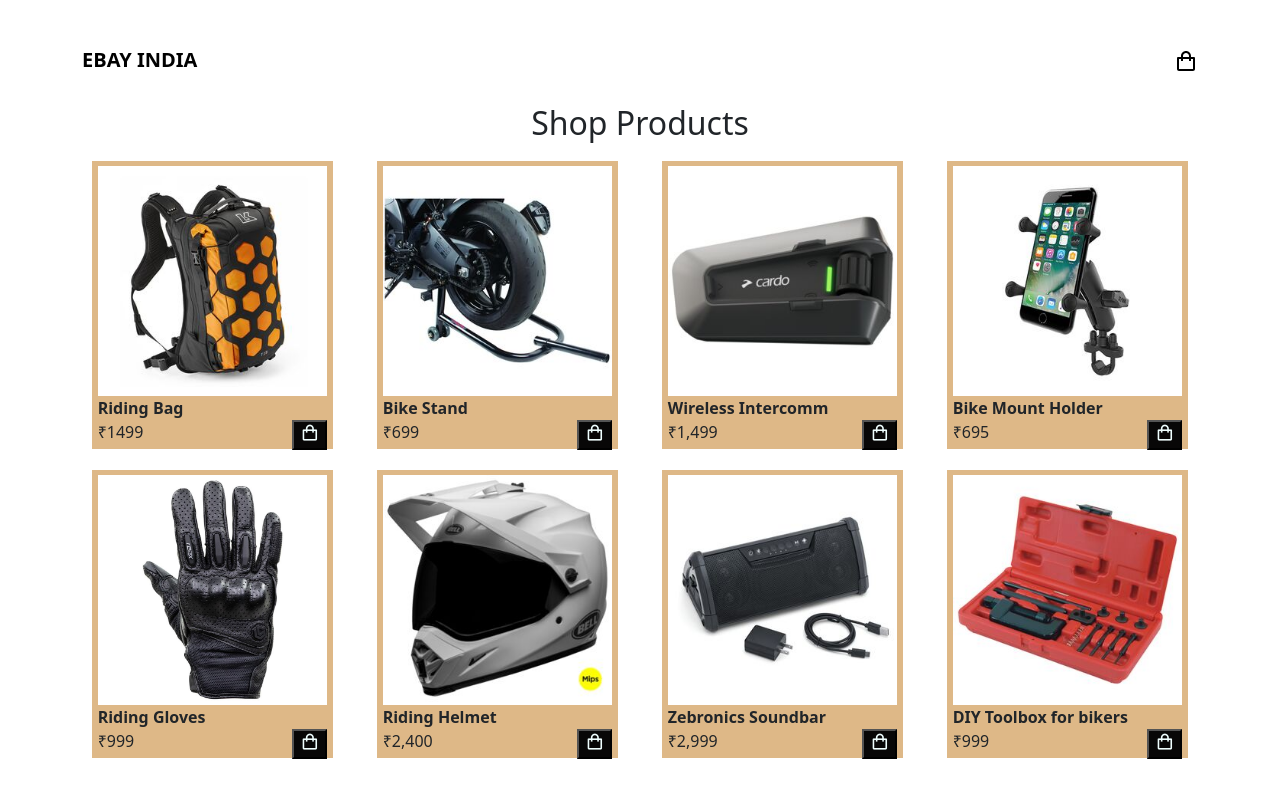
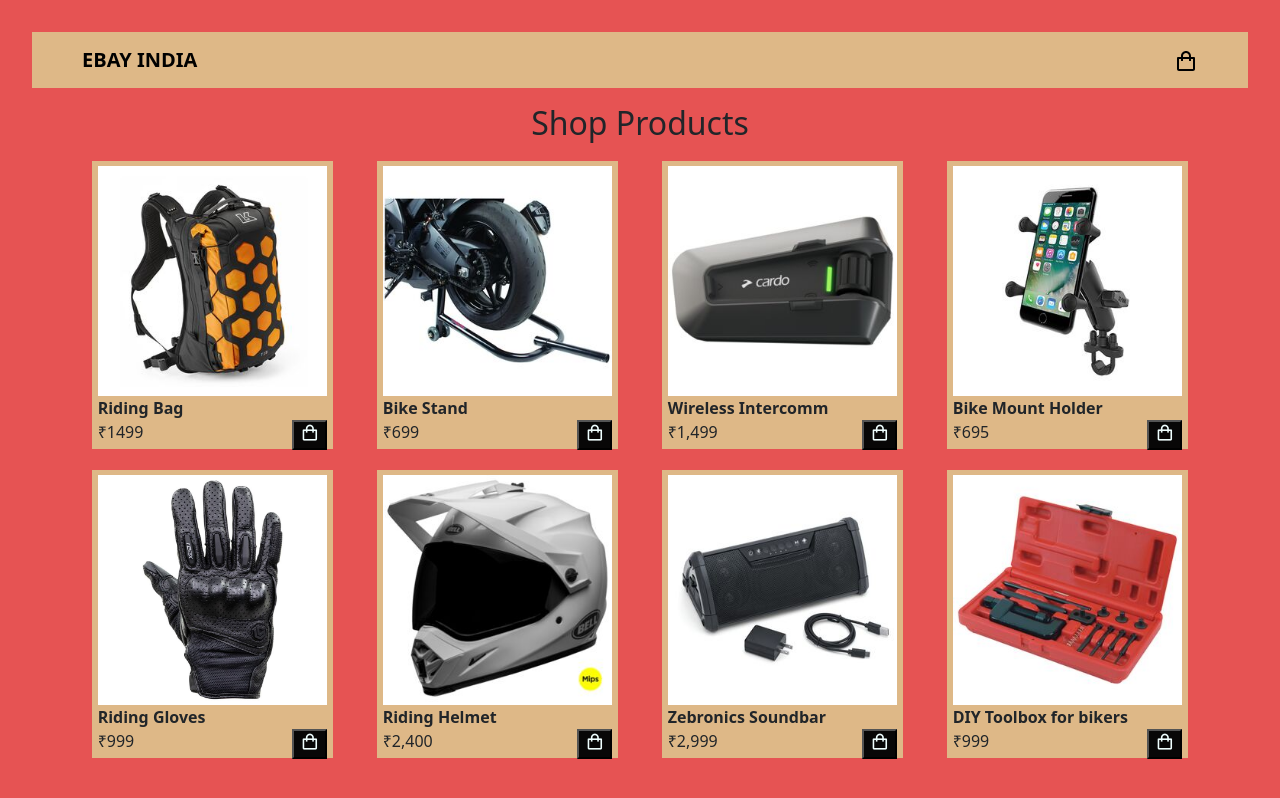
Before and after one commit to mrvigneshwaranbe/TASK-5-ECOMM, a plain HTML site: page index.html in a window 1280 px wide. Drawn offline with nearby package versions, Linux system fonts and the light colour scheme.

Commit message:
Update style.css

```diff
--- a/style.css
+++ b/style.css
@@ -1,10 +1,14 @@
+
 body{
     margin:2.5%;
-    background-color:white;
+    background-color:rgb(230, 83, 83);
+}
+.navbar{
+    background-color:burlywood;
 }
 .buybtn{
     background-color:blue;
-    color:white
+    color:white;
 }
 .buybtn:hover{
     background-color:rgb(15, 1, 67);
```
